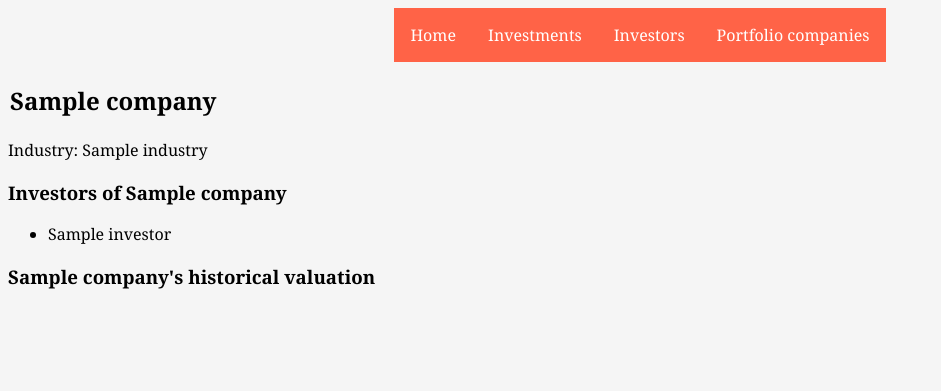
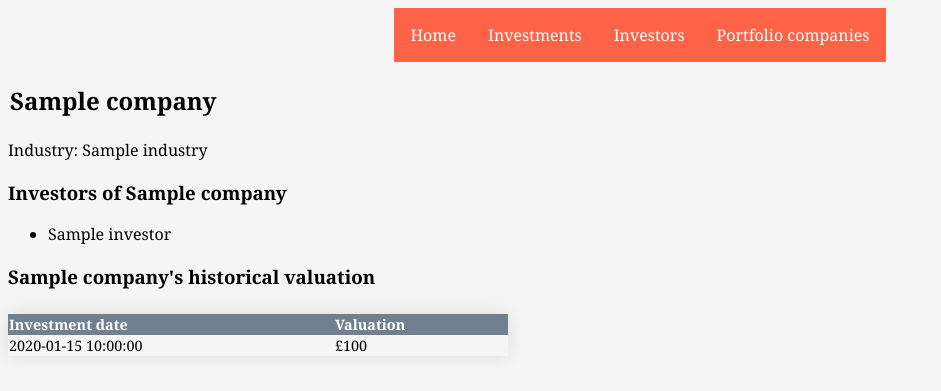
Before and after one commit to palenz/investment_platform, a Flask app: page /companies/1 in a window 1280 px wide. Shown: the top 391 px of the page, without its empty margins (0-941 px from the left). Run offline with Flask 2, Linux system fonts and the light colour scheme; a database or web service that is not in the repository returns one stand-in record (values such as "Sample title"); some libraries are stand-ins or nearby versions.

Commit message:
modified tables

```diff
--- a/controllers/company_controller.py
+++ b/controllers/company_controller.py
@@ -18,9 +18,8 @@ def companies():
 def show(id):
     company = company_repository.select(id)
     investors = company_repository.investors(company)
-    valuations = company_repository.investments(id)
-    # company_valuation = investment_repository.valuation()
-    return render_template("companies/show.html", company=company, investors=investors, valuations=valuations)
+    investments = company_repository.investments(id)
+    return render_template("companies/show.html", company=company, investors=investors, investments=investments)
 
 @companies_blueprint.route("/companies/<id>/delete", methods=['POST'])
 def delete_company(id):
--- a/models/investment.py
+++ b/models/investment.py
@@ -8,3 +8,9 @@ class Investment:
         self.date_of_investment = date_of_investment
         self.valuation = int((100*int(payment))/int(equity))
         self.id = id
+
+# class SimpleInvestment:
+
+#     def __init__(self, company, equity, payment, date_of_investment):
+#         self.company = company
+#         self.equity =
--- a/repositories/company_repository.py
+++ b/repositories/company_repository.py
@@ -53,6 +53,7 @@ def delete(id):
     values = [id]
     run_sql(sql, values)
 
+
 def investments(company):
     investments = []
 
@@ -61,6 +62,9 @@ def investments(company):
     results = run_sql(sql, values)
 
     for row in results:
-        investments.append(row)
+        val = int((100*int(row['payment']))/int(row['equity']))
+        investment = {'valuation':val, 'date':row['date_of_investment']}
+
+        investments.append(investment)
 
     return investments
--- a/static/css/style.css
+++ b/static/css/style.css
@@ -22,7 +22,7 @@ h1{
     background-color: #333333;
   }
 
-li {
+#menu > li {
     float: left;
   }
 
--- a/static/css/table.css
+++ b/static/css/table.css
@@ -2,7 +2,7 @@ table {
     border-collapse: collapse;
     margin: 25px 0;
     font-size: 0.9em;
-    min-width: 400px;
+    min-width: 500px;
     box-shadow: 0 0 20px rgba(0, 0, 0, 0.10);
 }
 
--- a/templates/companies/index.html
+++ b/templates/companies/index.html
@@ -8,9 +8,7 @@
   <thead>
   <tr>
     <th>Name</th>
-    <th></th>
     <th>Industry</th>
-    <th></th>
     <th>Current valuation</th>
   </thead>
   <tbody>
@@ -18,10 +16,8 @@
   {% for company in companies %}
   <tr>
     <td><a href="/companies/{{company.id}}"> {{company.name}} </a></td>
-    <td>|</td>
     <td>{{ company.industry }}</td>
-    <td>|</td>
-    <td>{{ company.valuation }}</td>
+    <td>None lol</td>
   </tr>
   {% endfor %}
   </tbody>
--- a/templates/companies/show.html
+++ b/templates/companies/show.html
@@ -12,18 +12,25 @@
     <li>{{investor.name}}</li>
     {% endfor %}
 </ul>
-<br>
+
 <h3>{{company.name}}'s historical valuation</h3>
 
-<ul>
-{% for investment in investments %}
-<li>{{investment.valuation}}</li>
-{%endfor%}
-</ul>
+<table>
+    <thead>
+    <tr>
+      <th>Investment date</th>
+      <th>Valuation</th>
+    </thead>
+    <tbody>
+    </tr>
+    {% for investment in investments %}
+    <tr>
+      <td>{{ investment['date'] }} </a></td>
+      <td>£{{ investment['valuation'] }}</td>
+    </tr>
+    {% endfor %}
+    </tbody>
+  </table>
 
-{% endblock %}
 
-<!-- <ul>
-    <li>investment.valuation</li>
-    <li>investment.date</li>
-</ul> -->
+  {% endblock %}
--- a/templates/investors/index.html
+++ b/templates/investors/index.html
@@ -5,16 +5,20 @@
 <h1>Investors</h1>
 
 <table>
+  <thead>
   <tr>
     <th>Name</th>
     <th>email</th>
   </tr>
+  </thead>
+  <tbody>
   {% for investor in investors %}
   <tr>
     <td><a href="/investors/{{investor.id}}"> {{investor.name}} </a></td>
     <td>{{investor.email}}</td>
   </tr>
   {% endfor %}
+  </tbody>
 
 </table>
 
```
Also changed, not shown: console.py (+4 -5 lines), templates/investments/index.html (+5 -10 lines).
